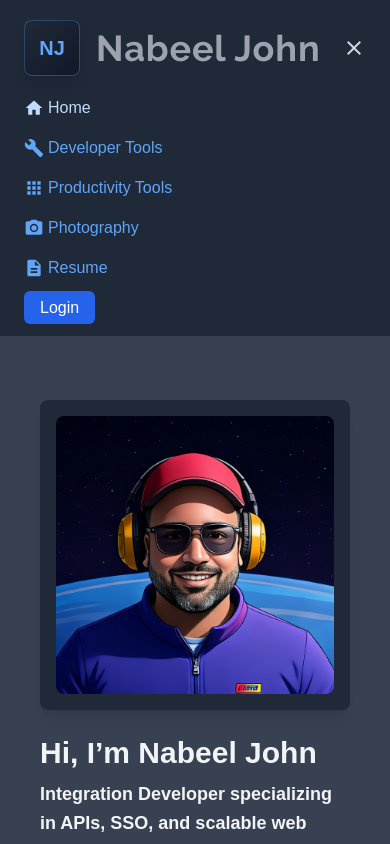
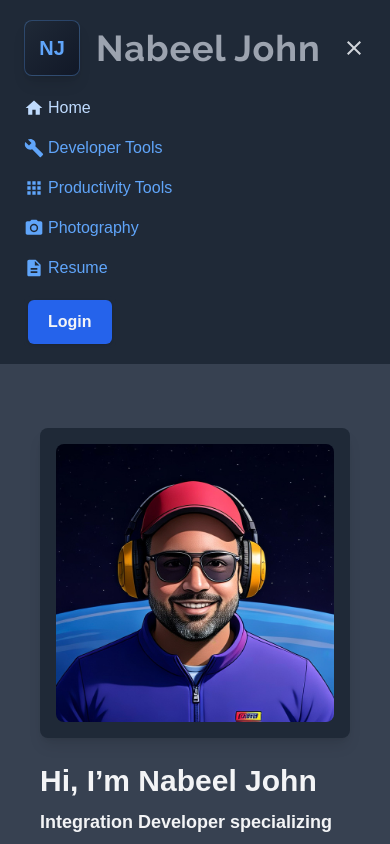
Before and after one commit to nabeeljohn/njohnweb, a Next.js app: page / in a window 390 px wide. Both pictures are taken after a click on the button 354 px from the left and 48 px from the top of the page. Shown: the top 844 px of the page. Built offline with nearby package versions, Linux system fonts and the light colour scheme.

Commit message:
login button view fix on mobile

```diff
--- a/app/login/loginmodal.tsx
+++ b/app/login/loginmodal.tsx
@@ -33,7 +33,7 @@ export default function AuthModal() {
     };
 
     return (
-        <div className="h-full flex items-center justify-center bg-gray-800 text-gray-100">
+        <div className="h-full flex bg-gray-800 text-gray-100">
             {/* Default View */}
             <div className="inline-block bg-gray-800 p-1 rounded-md">
                 <button
--- a/appcomponents/main/mainheader.tsx
+++ b/appcomponents/main/mainheader.tsx
@@ -160,12 +160,7 @@ export default function MainHeader() {
 
             {/* Mobile Login */}
             <li>
-              <Link
-                href="/login"
-                className="px-4 py-2 rounded-md bg-blue-600 hover:bg-blue-500 text-white transition"
-              >
-                Login
-              </Link>
+              <LoginModal />
             </li>
           </ul>
         </nav>
```
